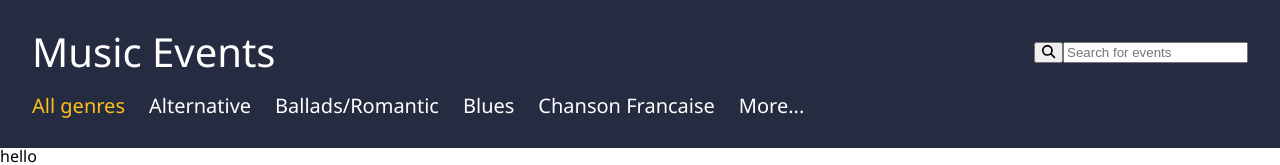
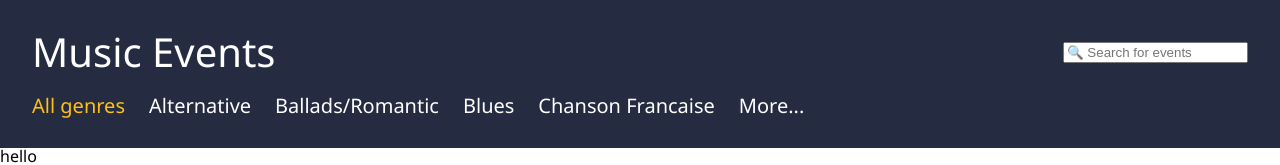
Before and after one commit to milanalakatosh/music-events-react-ts-app, a React (Vite) app: page / in a window 1280 px wide. Shown: the top 165 px of the page. Built offline with nearby package versions, Linux system fonts and the light colour scheme.

Commit message:
removed @fortawesome library

```diff
--- a/package.json
+++ b/package.json
@@ -10,8 +10,6 @@
     "preview": "vite preview"
   },
   "dependencies": {
-    "@fortawesome/free-solid-svg-icons": "^6.4.2",
-    "@fortawesome/react-fontawesome": "^0.2.0",
     "react": "^18.2.0",
     "react-dom": "^18.2.0"
   },
--- a/src/views/components/SearchBar/SearchBar.tsx
+++ b/src/views/components/SearchBar/SearchBar.tsx
@@ -1,7 +1,5 @@
 import * as React from 'react'
 import styles from './SearchBar.module.scss'
-import { faSearch } from '@fortawesome/free-solid-svg-icons'
-import { FontAwesomeIcon } from '@fortawesome/react-fontawesome'
 
 type Props = Readonly<{
   onSearch: (value: string) => void
@@ -19,13 +17,10 @@
 
   return (
 		<div className={styles.searchBar}>
-      <button onClick={handleInputChange}>
-        <FontAwesomeIcon icon={faSearch} />
-      </button>
      <input
         className={styles.inputSearch}
         type='text'
-        placeholder='Search for events'
+        placeholder='🔍 Search for events'
         value={searchTerm}
         onChange={handleInputChange}
       />
```
Also changed, not shown: 1 other file (tests, documents, lock files or other folders).
